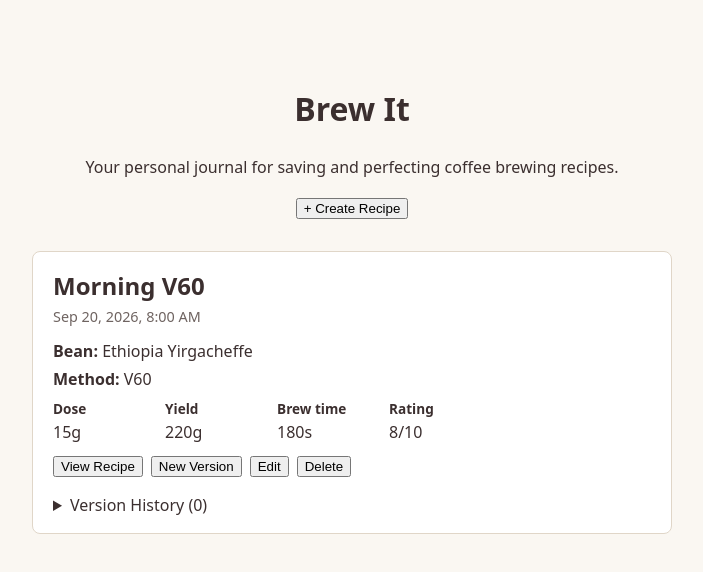
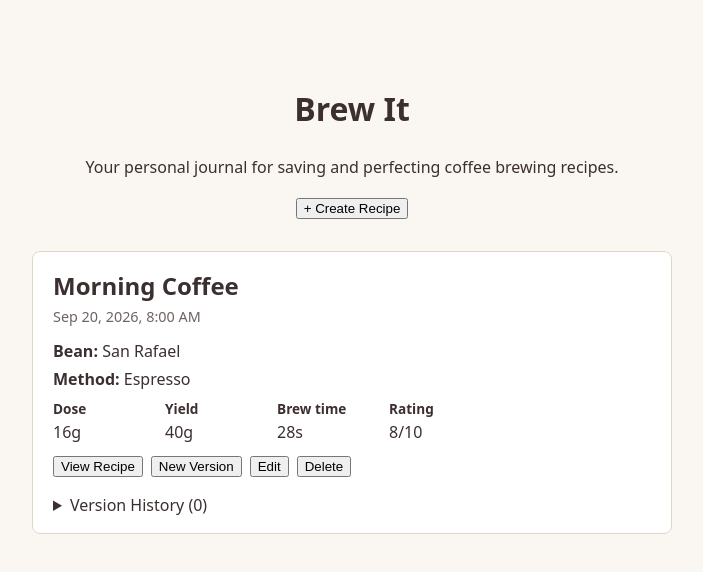
Before and after one commit to RoeyMadjar/Brew-It, a React (Vite) app: page / in a window 1280 px wide. Shown: the top 572 px of the page, without its empty margins (288-991 px from the left). Built offline with nearby package versions, Linux system fonts and the light colour scheme.

Commit message:
sampe recipe data change

```diff
--- a/src/App.jsx
+++ b/src/App.jsx
@@ -13,22 +13,21 @@ import "./App.css";
 const sampleRecipes = [
   {
     id: "recipe-1",
-    name: "Morning V60",
-    bean: "Ethiopia Yirgacheffe",
-    method: "V60",
+    name: "Morning Coffee",
+    bean: "San Rafael",
+    method: "Espresso",
     versions: [
       {
         id: "version-1",
         createdAt: "2026-09-20T08:00:00.000Z",
-        doseGrams: 15,
-        waterGrams: 250,
-        grindSize: "medium-fine",
+        doseGrams: 16,
+        waterGrams: 40,
+        grindSize: "fine",
         waterTempC: 93,
-        brewTimeSeconds: 180,
-        yieldGrams: 220,
+        brewTimeSeconds: 28,
+        yieldGrams: 40,
         rating: 8,
-        tastingNotes:
-          "Bright and floral, slightly sour. Try a finer grind next time.",
+        tastingNotes: "Balanced, bitter notes, a bit sour, nice finish.",
       },
     ],
   },
```
